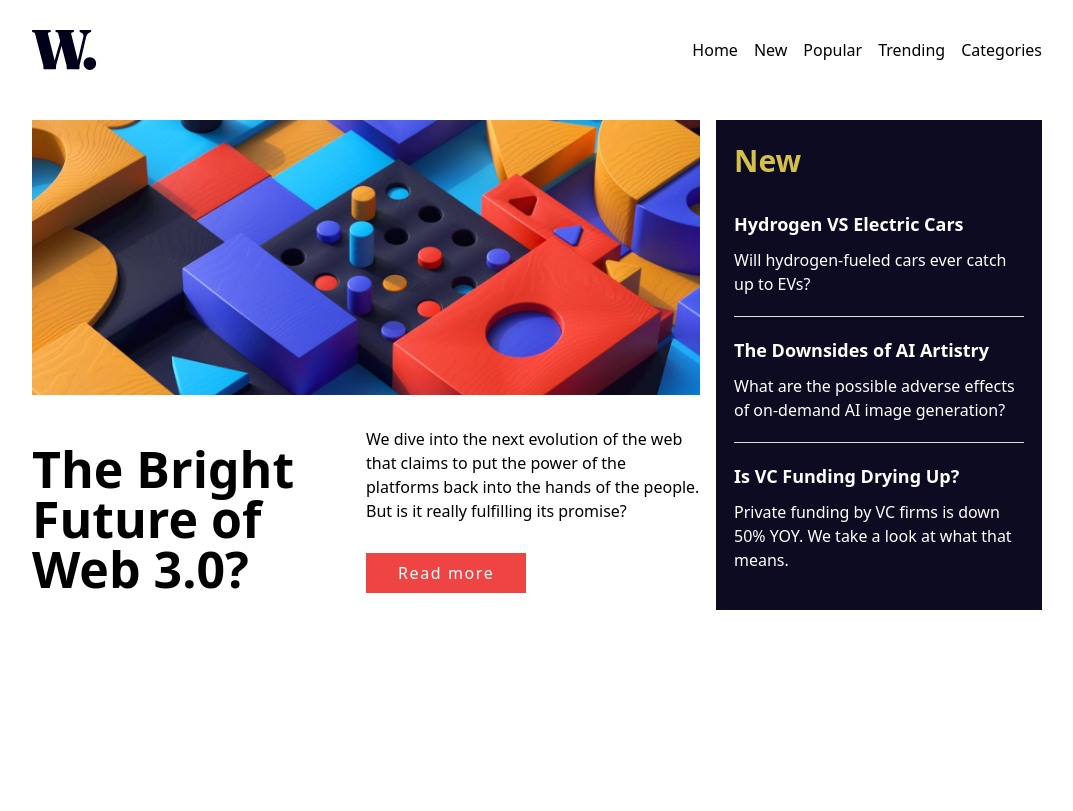
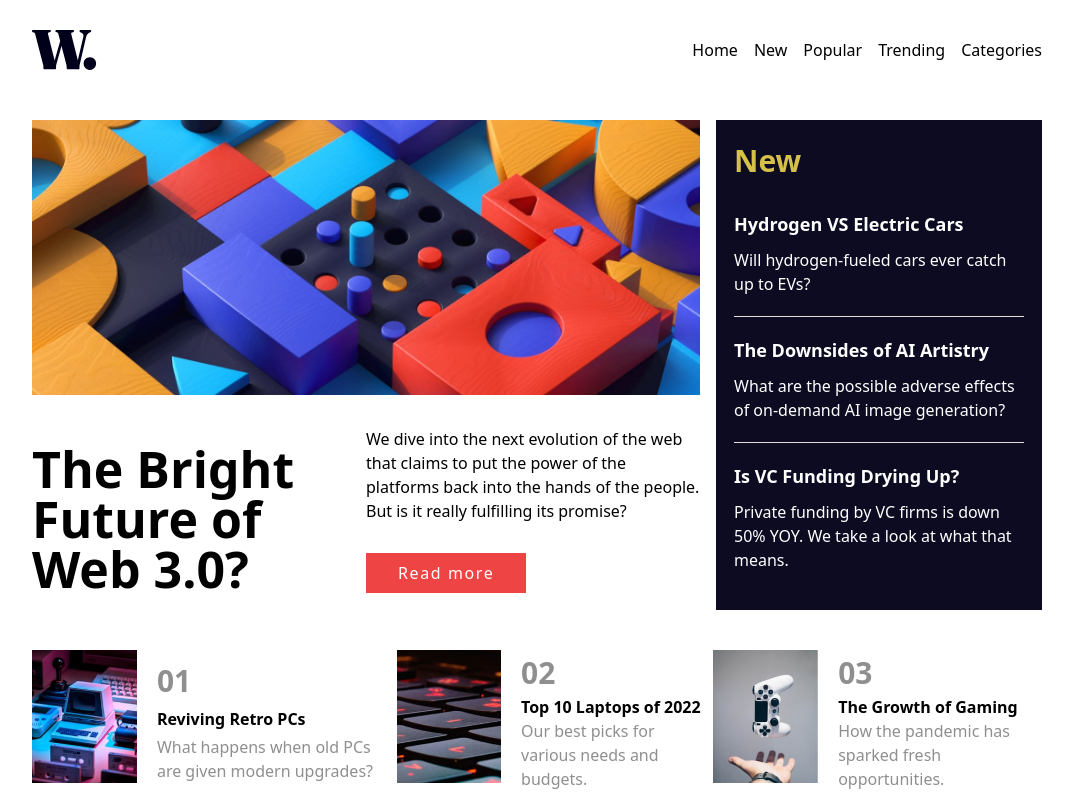
Before and after one commit to Iam-Ebuka/News-homepage-FrontendMentor.io, a React (Vite) app: page / in a window 1280 px wide. Shown: the whole page, without its empty margins (103-1176 px from the left). Built offline with nearby package versions, Linux system fonts and the light colour scheme.

Commit message:
building the flex section

```diff
--- a/src/App.tsx
+++ b/src/App.tsx
@@ -1,4 +1,5 @@
 import Body from "./Body"
+import Bodycont from "./Bodycont"
 import Header from "./Header"
 
 function App() {
@@ -7,6 +8,7 @@ function App() {
     <>
       <Header />
       <Body />
+      <Bodycont />
     </>
   )
 }
--- a/src/Bodycont.tsx
+++ b/src/Bodycont.tsx
@@ -5,35 +5,35 @@ import pad from './assets/images/image-gaming-growth.jpg'
 
 function Bodycont() {
   return (
-    <div className=' container p-[20px] mx-auto max-w-[1100px]'>
-        <div>
+    <div className=' container p-[20px] mx-auto max-w-[1050px] flex flex-col md:flex-row gap-3 md:justify-between'>
+        <div className='flex gap-5'>
             <div>
                 <img src={computer} alt=" computer" />
             </div>
-            <div>
-                <h3>01</h3>
-                <h4>Reviving Retro PCs</h4>
-                <p>What happens when old PCs are given modern upgrades?</p>
+            <div className='space-y-1 flex flex-col justify-center'>
+                <h3 className='text-[30px] text-[#8f8f8f] font-bold'>01</h3>
+                <h4 className='font-bold'>Reviving Retro PCs</h4>
+                <p className='text-[#8f8f8f]'>What happens when old PCs are given modern upgrades?</p>
             </div>
         </div>
-        <div>
+        <div className='flex gap-5'>
             <div>
-                <img src={keyboard} alt="keyboard" />
+                <img src={keyboard} alt='keyboard image' />
             </div>
             <div>
-                <h3>02</h3>
-                <h4>Top 10 Laptops of 2022</h4>
-                <p>Our best picks for various needs and budgets.</p>
+                <h3 className='text-[30px] text-[#8f8f8f] font-bold'>02</h3>
+                <h4 className='font-bold'>Top 10 Laptops of 2022</h4>
+                <p className='text-[#8f8f8f]'>Our best picks for various needs and budgets.</p>
             </div>
         </div>
-        <div>
+        <div className='flex gap-5'>
             <div>
                 <img src={pad} alt="game pad" />
             </div>
             <div>
-                <h3>03</h3>
-                <h4>The Growth of Gaming</h4>
-                <p>How the pandemic has sparked fresh opportunities.</p>
+                <h3 className='text-[30px] text-[#8f8f8f] font-bold'>03</h3>
+                <h4 className='font-bold'>The Growth of Gaming</h4>
+                <p className='text-[#8f8f8f]'>How the pandemic has sparked fresh opportunities.</p>
             </div>
         </div>
     </div>
```
